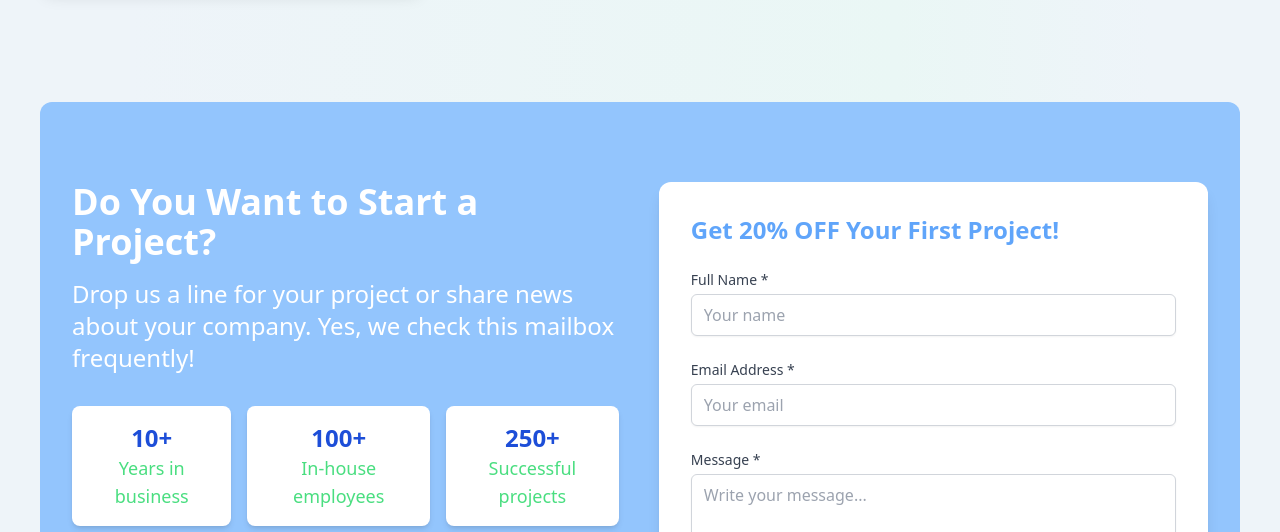
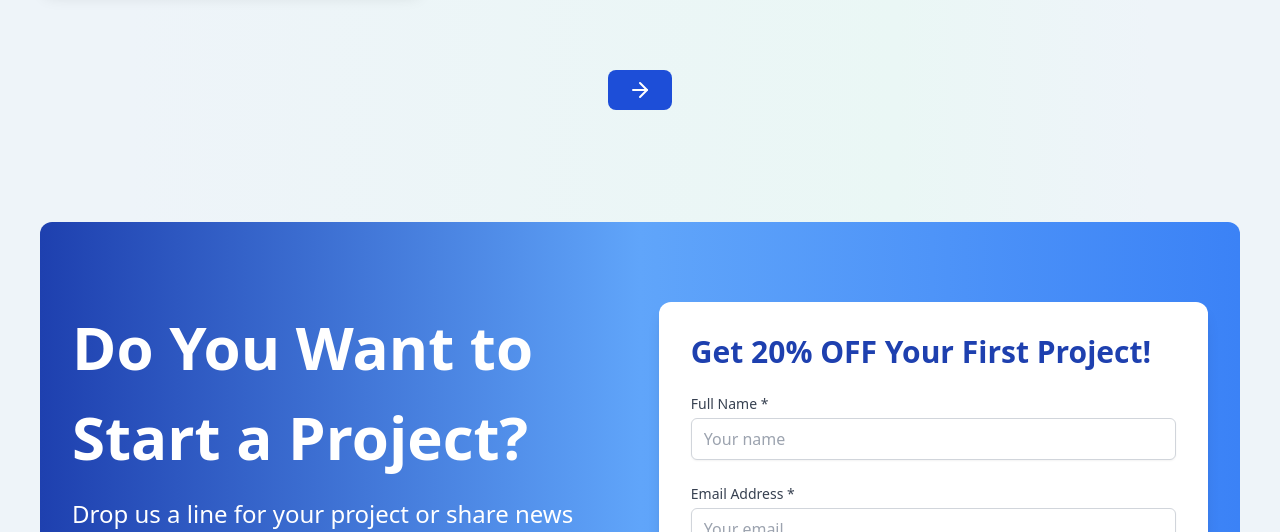
Before and after one commit to SiamBinSolaiman1598/frontend-interview, a React (Vite) app: page / in a window 1280 px wide. Shown: the part 2828-3360 px from the top of the page. Built offline with nearby package versions, Linux system fonts and the light colour scheme.

Commit message:
implemented design

```diff
--- a/src/components/AllBlogs.jsx
+++ b/src/components/AllBlogs.jsx
@@ -1,5 +1,6 @@
 import React, { useState, useEffect } from "react";
 import BlogCard from "./BlogCard"; import ContactFrom from "./ContactFrom";
+import { FiArrowRight } from 'react-icons/fi'
 
 const trialAllBlogs = [
   {
@@ -1298,7 +1299,11 @@ const AllBlogs = () => {
         {filteredBlogs.map((blog) => (
           <BlogCard key={blog.id} blog={blog} />
         ))}
-      </div> <div className="py-28">
+      </div>
+      <div className="flex items-center justify-center mt-20"><button className="bg-blue-700 w-fit pl-5 rounded-lg pr-5 py-2  hover:pl-10 hover:w-[70x] transition-all duration-300 ease-in-out">
+        <FiArrowRight className="text-white text-2xl" />
+      </button></div>
+      <div className="py-28">
         <ContactFrom />
       </div>
     </div>
--- a/src/components/ContactFrom.jsx
+++ b/src/components/ContactFrom.jsx
@@ -41,11 +41,11 @@ const ContactForm = () => {
     };
 
     return (
-        <section className="bg-blue-300 dark:bg-slate-800 rounded-xl">
+        <section className="bg-gradient-to-r from-blue-800 via-blue-400 to-blue-500  dark:bg-slate-800 rounded-xl">
             <div className="mx-auto max-w-7xl px-4 py-16 sm:px-6 lg:px-8 lg:py-20">
                 <div className="flex flex-col md:flex-row justify-center gap-10">
                     <div className="md:w-1/2">
-                        <h1 className="text-4xl font-bold text-white mb-4">Do You Want to Start a Project?</h1>
+                        <h1 className="text-[60px] font-bold text-white mb-4">Do You Want to Start a Project?</h1>
                         <p className="mb-8 text-2xl text-white">
                             Drop us a line for your project or share news about your company.
                             Yes, we check this mailbox frequently!
@@ -65,7 +65,7 @@ const ContactForm = () => {
                     </div>
 
                     <div className="bg-white dark:bg-slate-900 p-8 rounded-xl shadow-lg md:w-1/2">
-                        <h2 className="text-2xl font-bold text-blue-400 mb-6">Get 20% OFF Your First Project!</h2>
+                        <h2 className="text-3xl font-bold text-blue-800 mb-6">Get 20% OFF Your First Project!</h2>
                         <form onSubmit={handleSubmit} className="space-y-6">
                             <div>
                                 <label className="block text-sm font-medium text-gray-700 dark:text-gray-300 mb-1">
```
